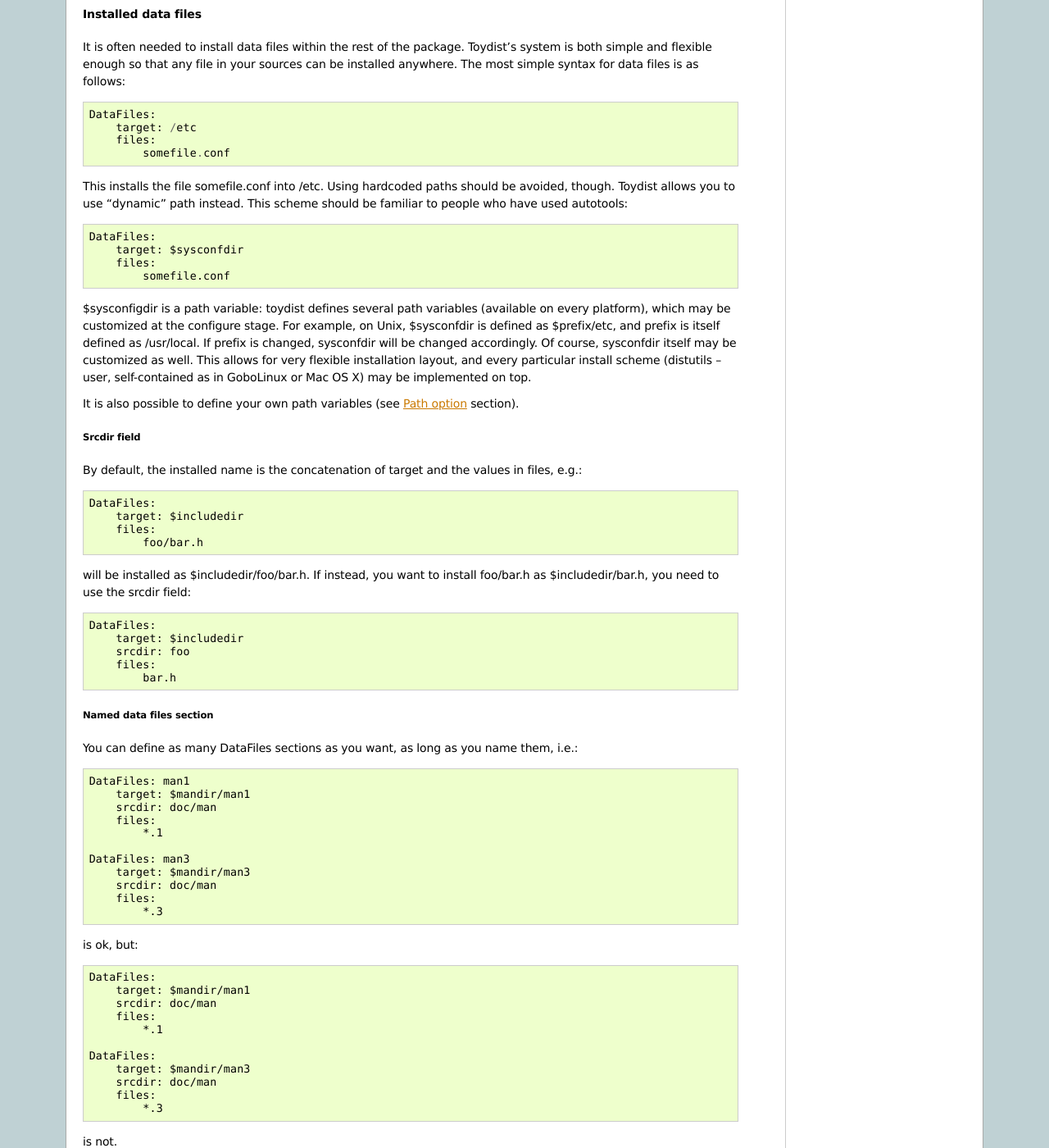
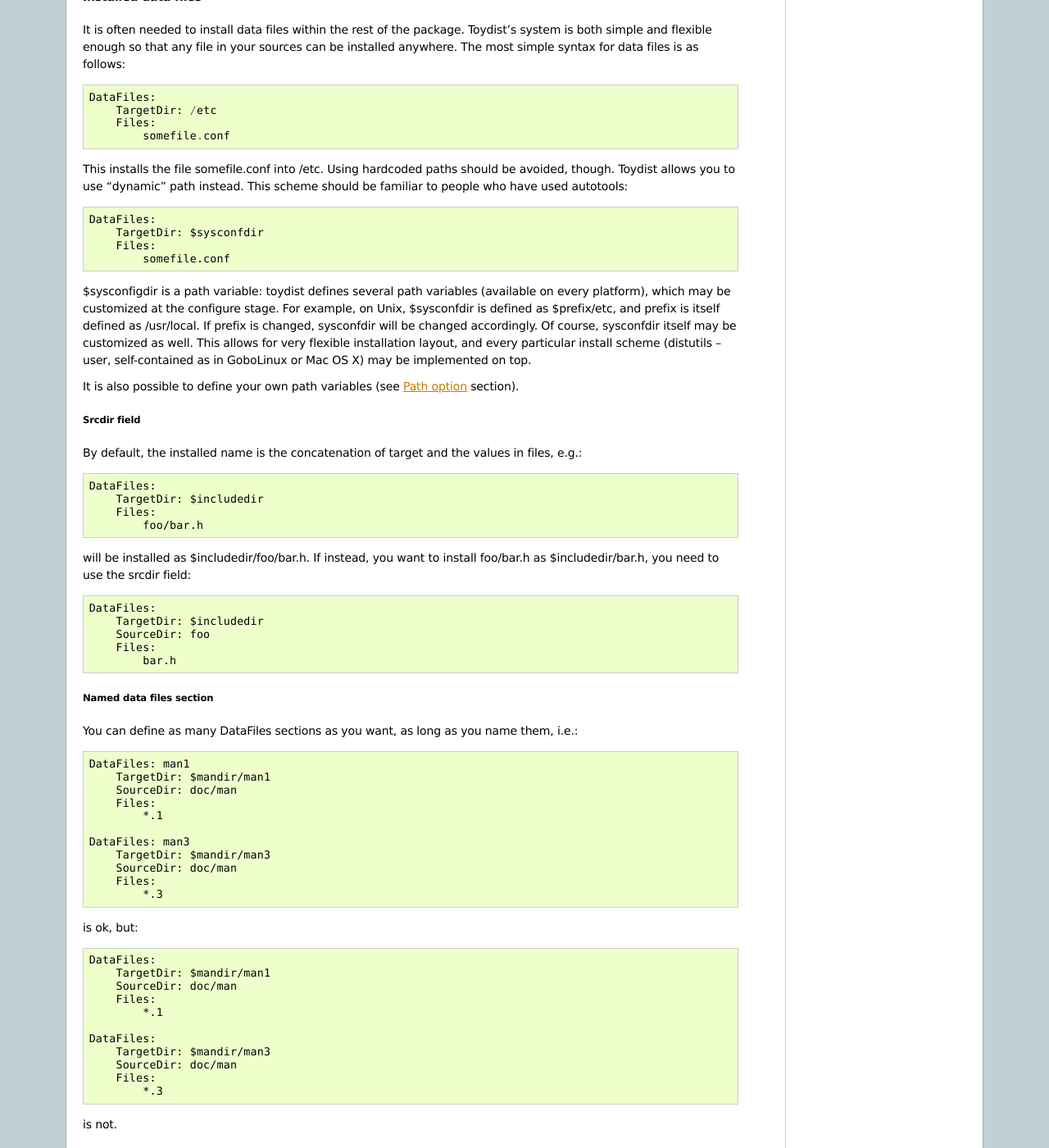
Before and after one commit to cournape/Bento, a Sphinx documentation site: the page built from doc/source/reference.rst, in a window 1280 px wide and 1400 px high, scrolled down 2362 px. Shown: the whole window at 82% size. Built offline with Sphinx 7.4.7, drawn with Linux system fonts in a browser that asks for light colours; the version number is read from the project's files by our own code; some of the changed lines change nothing that is shown; some of the changed text lies outside the part shown.

Commit message:
DOC: update reference to new syntax.

```diff
--- a/doc/source/reference.rst
+++ b/doc/source/reference.rst
@@ -29,9 +29,8 @@
 
 Each section consists of field:value pairs:
 
-    * Field name are case-insensitive, names are case-sensitive.
-    * Each indentation level must be exactly 4 spaces. Arbitrary number of
-      spaces is on the TODO list, tab will not be supported.
+    * Both fields and values are case-sensitive.
+    * Tab characters for indentation are not supported.
 
 Package metadata
 ----------------
@@ -78,7 +77,7 @@
     Version: 0.0.1
 
     Library:
-        packages:
+        Packages:
             hello.pkg1,
             hello.pkg2,
             hello
@@ -86,13 +85,13 @@
 The following syntax is also allowed::
 
     Library:
-        packages:
+        Packages:
             hello.pkg1, hello.pkg2, hello
 
 as well as::
 
     Library:
-        packages: hello.pkg1, hello.pkg2, hello
+        Packages: hello.pkg1, hello.pkg2, hello
 
 Packages containing C extensions
 ================================
@@ -102,7 +101,7 @@
 
     Library:
         Extension: hello._foo
-            sources:
+            Sources:
                 src/foo.c,
                 src/bar.c
 
@@ -159,8 +158,8 @@
 follows::
 
     DataFiles:
-        target: /etc
-        files:
+        TargetDir: /etc
+        Files:
             somefile.conf
 
 This installs the file somefile.conf into /etc. Using hardcoded paths should be
@@ -168,8 +167,8 @@
 should be familiar to people who have used autotools::
 
     DataFiles:
-        target: $sysconfdir
-        files:
+        TargetDir: $sysconfdir
+        Files:
             somefile.conf
 
 $sysconfigdir is a path variable: toydist defines several path variables
@@ -191,17 +190,17 @@
 files, e.g.::
 
     DataFiles:
-        target: $includedir
-        files:
+        TargetDir: $includedir
+        Files:
             foo/bar.h
 
 will be installed as $includedir/foo/bar.h. If instead, you want to install
 foo/bar.h as $includedir/bar.h, you need to use the srcdir field::
 
     DataFiles:
-        target: $includedir
-        srcdir: foo
-        files:
+        TargetDir: $includedir
+        SourceDir: foo
+        Files:
             bar.h
 
 Named data files section
@@ -211,29 +210,29 @@
 them, i.e.::
 
     DataFiles: man1
-        target: $mandir/man1
-        srcdir: doc/man
-        files:
+        TargetDir: $mandir/man1
+        SourceDir: doc/man
+        Files:
             *.1
 
     DataFiles: man3
-        target: $mandir/man3
-        srcdir: doc/man
-        files:
+        TargetDir: $mandir/man3
+        SourceDir: doc/man
+        Files:
             *.3
 
 is ok, but::
 
     DataFiles:
-        target: $mandir/man1
-        srcdir: doc/man
-        files:
+        TargetDir: $mandir/man1
+        SourceDir: doc/man
+        Files:
             *.1
 
     DataFiles:
-        target: $mandir/man3
-        srcdir: doc/man
-        files:
+        TargetDir: $mandir/man3
+        SourceDir: doc/man
+        Files:
             *.3
 
 is not.
@@ -247,16 +246,15 @@
 form of conditional. For example::
 
     Library:
-        InstallDepends:
+        InstallRequires:
             docutils,
             sphinx
-            if os(windows)
+            if os(windows):
                 pywin32
 
 The following conditional forms are available:
 
     - os(value): condition on the OS
-    - arch(value): conditional on the architecture
     - flag(value): user-defined flag, boolean
 
 Adding custom options
```
